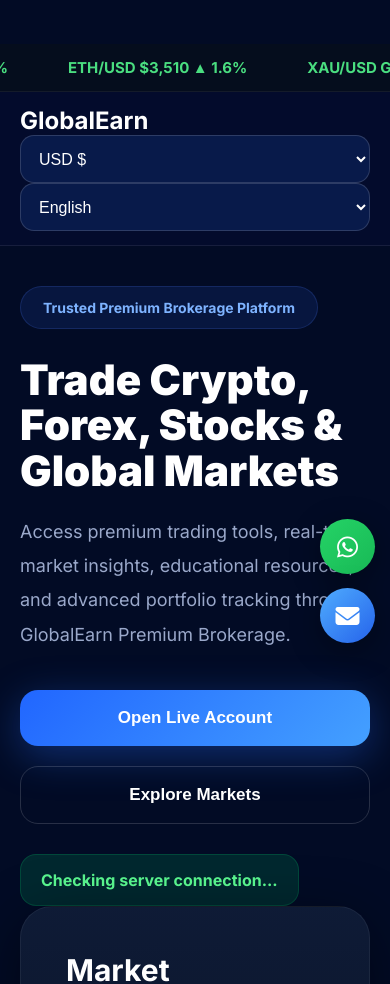
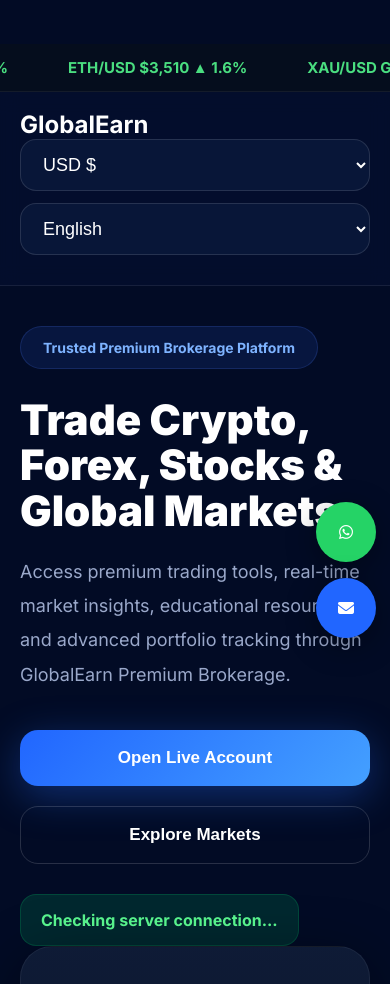
Before and after one commit to Goodluckever/globalearn, a plain HTML site: page frontends/index.html in a window 390 px wide. Shown: the part 116-1100 px from the top of the page. Drawn offline with Linux system fonts and the light colour scheme; a script that the page names is missing.

Commit message:
Update style.css

```diff
--- a/frontends/src/css/style.css
+++ b/frontends/src/css/style.css
@@ -1191,107 +1191,115 @@ MOBILE MENU
 
 }
 /* ==========================
-   FLOATING SUPPORT BUTTONS
+ FLOATING SUPPORT ICONS
 ========================== */
 
 .floating-support {
     position: fixed;
     right: 18px;
-    bottom: 90px;
+    bottom: 28px;
     display: flex;
     flex-direction: column;
-    gap: 14px;
-    z-index: 9999;
+    gap: 16px;
+    z-index: 999;
 }
 
-.float-btn {
-    width: 62px;
-    height: 62px;
+.floating-support a {
+    width: 70px;
+    height: 70px;
     border-radius: 50%;
     display: flex;
     align-items: center;
     justify-content: center;
     text-decoration: none;
-    box-shadow: 0 8px 30px rgba(0,0,0,.35);
-    transition: .3s ease;
-    font-size: 28px;
+    box-shadow: 0 8px 30px rgba(0,0,0,0.35);
 }
 
-.float-btn:hover{
-    transform: scale(1.08);
+/* Mobile */
+@media (max-width:768px){
+    .floating-support{
+        bottom: 90px;
+        right: 14px;
     }
 
-.whatsapp-btn{
-    background: linear-gradient(135deg,#25D366,#18b956);
-    color:#fff;
+    .floating-support a{
+        width:60px;
+        height:60px;
+    }
 }
 
-.email-btn{
-    background: linear-gradient(135deg,#4facfe,#2563eb);
-    color:#fff;
-}
+/* ==========================
+   FIXED SCROLLING NAVBAR
+========================== */
 
-/* mobile fit */
-@media(max-width:768px){
-    .floating-support{
-        right:15px;
-        bottom:85px;
-    }
-
-    .float-btn{
-        width:55px;
-        height:55px;
-        font-size:24px;
-    }
-}
-/* =========================
-   FIXED MOBILE NAVBAR
-========================= */
 .navbar,
 header {
     position: sticky;
     top: 0;
-  z-index: 9999;
+    z-index: 1000;
     width: 100%;
-  background: rgba(4, 12, 45, 0.96);
-  backdrop-filter: blur(12px);
-  padding: 14px 20px;
+    background: rgba(4, 14, 45, 0.95);
+    backdrop-filter: blur(10px);
+    padding: 18px 20px;
     border-bottom: 1px solid rgba(255,255,255,0.08);
 }
 
-/* NAV CONTENT */
-.nav-container {
-  display: flex;
-  justify-content: space-between;
-  align-items: center;
-  gap: 12px;
-  flex-wrap: wrap;
+/* Prevent content hiding behind navbar */
+body {
+    overflow-x: hidden;
+    padding-top: 110px;
 }
 
-/* LOGO */
+/* Logo */
 .logo,
 .navbar h1 {
-  font-size: 2rem;
+    font-size: 42px;
     font-weight: 800;
     color: #fff;
+    margin-bottom: 15px;
 }
 
-/* SELECT DROPDOWNS */
-.currency-select,
-.language-select,
+/* Dropdown spacing */
+.currency-selector,
+.language-selector,
 select {
     width: 100%;
-  height: 48px;
-  border-radius: 14px;
-  border: 1px solid rgba(255,255,255,0.15);
-  background: #081a4a;
+    height: 58px;
+    border-radius: 16px;
+    border: 1px solid rgba(255,255,255,0.12);
+    background: #081638;
     color: #fff;
-  padding: 0 14px;
-  font-size: 16px;
-  outline: none;
+    font-size: 20px;
+    padding: 0 18px;
+    margin-bottom: 12px;
 }
 
-/* =========================
+/* Smooth page scrolling */
+html {
+    scroll-behavior: smooth;
+}
+
+/* Fix sections hidden behind sticky nav */
+section {
+    scroll-margin-top: 120px;
+}
+
+/* Mobile fit */
+@media (max-width:768px) {
+    body{
+        padding-top:120px;
+    }
+
+    .logo,
+    .navbar h1{
+        font-size:32px;
+    }
+
+    select{
+        height:52px;
+        font-size:18px;
+    }
+}/* =========================
    FIX PAGE HIDING UNDER NAVBAR
 ========================= */
 body {
```
Lines whose indentation alone changed are shown as unchanged.
